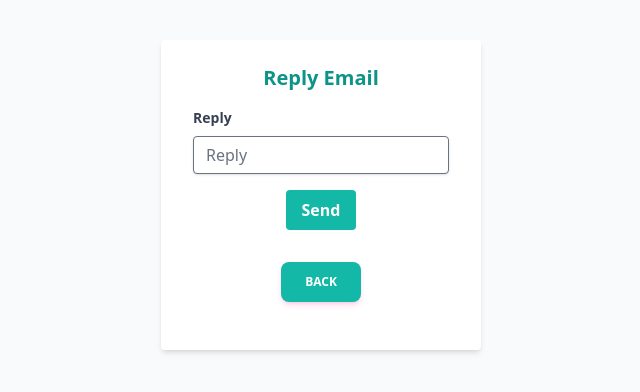
After one commit to Rushikesh8/employee-management, a Django app: page /reply-email/1/1/ in a window 1280 px wide. The commit adds this page. Shown: the top 392 px of the page, without its empty margins (319-959 px from the left). Run offline with Django 4.2, Linux system fonts and the light colour scheme; style sheets or scripts are compiled from the project's sources; some libraries are stand-ins or nearby versions.

Commit message:
add reply

```diff
--- a/employee_management/urls.py
+++ b/employee_management/urls.py
@@ -25,7 +25,10 @@ from employees.views import (employee_registration,
                              logout_view,
                              export_employee,
                              employee_search,
-                             bulk_employee_registation)
+                             bulk_employee_registation,
+                             get_email_via_gmail,
+                             reply_email,
+                             callback)
 
 urlpatterns = [
 
@@ -38,7 +41,10 @@ urlpatterns = [
     path('delete-employee/<str:employee_id>/', delete_employee, name="delete-employee"),
     path('export-employees/', export_employee, name="export-employees"),
     path('search-employees/', employee_search, name="search-employees"),
-    path('bulk-employee-registration/', bulk_employee_registation, name="bulk-employee-registration")
+    path('bulk-employee-registration/', bulk_employee_registation, name="bulk-employee-registration"),
+    path('get-emails/<str:employee_id>/',get_email_via_gmail,name="get-emails"),
+    path('reply-email/<str:email_id>/<str:employee_id>/',reply_email,name="reply-email"),
+    path('callback',callback,name="callback")
 
 
 ] + static(settings.STATIC_URL, document_root=settings.STATIC_ROOT)
--- a/employees/views.py
+++ b/employees/views.py
@@ -4,13 +4,26 @@ from django.http import HttpResponse
 from django.db.models import Q
 import pandas as pd
 import csv
+from google.oauth2 import service_account
+# from googleapiclient.discovery import build
 from django.contrib.auth import login,logout
 from django.shortcuts import render, redirect
 from django.shortcuts import redirect,render
 from accounts.dbapi import get_user,create_user
 from employees.dbapi import create_employee,all_employees,get_employee,filter_employees
 from accounts.dbapi import get_user
-from .helper import update_db_object,get_date_object
+from .helper import update_db_object,get_date_object,create_reply_message
+import os.path
+import re
+import base64
+from email.mime.text import MIMEText
+from email.mime.multipart import MIMEMultipart
+from google.auth.transport.requests import Request
+from google.oauth2.credentials import Credentials
+from google_auth_oauthlib.flow import InstalledAppFlow
+from googleapiclient.discovery import build
+from googleapiclient.errors import HttpError
+
 
 def employee_login(request):
     if request.method != "POST" and request.user.is_anonymous:
@@ -193,3 +206,122 @@ def bulk_employee_registation(request):
 
 
     return render(request, 'bulk_upload.html')
+
+def get_email_via_gmail(request,employee_id):
+    try:
+        employee = get_employee(id=int(employee_id))
+    except ObjectDoesNotExist:
+        return redirect('/get-all-employees/')
+    SCOPES = ['https://www.googleapis.com/auth/gmail.readonly']
+    FILE_NAME="client_secret_445941460366-e7r8modsmln19u8cljheoe4gmhj0orr2.apps.googleusercontent.com.json"
+    # SERVICE_ACCOUNT_FILE_NAME="emplist-392218-6706fd3418ec.json"
+    # credentials = service_account.Credentials.from_service_account_file(f'/Users/rushikeshsakharwade/Downloads/{SERVICE_ACCOUNT_FILE_NAME}', scopes=SCOPES)
+    # service = build('gmail', 'v1', credentials=credentials)
+    # print(service)
+    # results = service.users().messages().list(userId='rushikeshsakharwade@gmail.com', labelIds=['INBOX']).execute()
+    # messages = results.get('messages', [])
+
+    # if not messages:
+    #     print('No messages found.')
+    # else:
+    #     print('Inbox Emails:')
+    # for message in messages:
+    #     msg = service.users().messages().get(userId='rushikeshsakharwade@gmail.com', id=message['id']).execute()
+    #     headers = msg['payload']['headers']
+    #     for header in headers:
+    #         if header['name'] == 'From':
+    #             print(header['value'])
+    # from simplegmail import Gmail
+
+    # gmail = Gmail()
+
+    # # Unread messages in your inbox
+    # messages = gmail.get_unread_inbox()
+
+    # # Starred messages
+    # messages = gmail.get_starred_messages()
+
+    creds = None
+    # The file token.json stores the user's access and refresh tokens, and is
+    # created automatically when the authorization flow completes for the first
+    # time.
+    if os.path.exists('token.json'):
+        creds = Credentials.from_authorized_user_file('token.json', SCOPES)
+    # If there are no (valid) credentials available, let the user log in.
+    if not creds or not creds.valid:
+        if creds and creds.expired and creds.refresh_token:
+            creds.refresh(Request())
+        else:
+            flow = InstalledAppFlow.from_client_secrets_file(
+                f'client_secret.json', SCOPES)
+            creds = flow.run_local_server(port=8080)
+        # Save the credentials for the next run
+        with open('token.json', 'w') as token:
+            token.write(creds.to_json())
+
+    try:
+        service = build('gmail', 'v1', credentials=creds)
+        results = service.users().messages().list(userId='me', labelIds=['INBOX'],maxResults=20).execute()
+        messages = results.get('messages', [])
+        print(messages)
+        emails_list = list()
+        if messages:
+            for message in messages:
+                msg = service.users().messages().get(userId='me', id=message['id']).execute()
+                email_data = {
+                'from': next((header['value'] for header in msg['payload']['headers'] if header['name'] == 'From'), ''),
+                'subject': next((header['value'] for header in msg['payload']['headers'] if header['name'] == 'Subject'), ''),
+                'body': msg['snippet'],
+                'msg_id': message['id']
+                }
+                emails_list.append(email_data)
+
+    except HttpError as error:
+        print(f'An error occurred: {error}')
+
+    return render(request, 'display_email_list.html',context={"emails":emails_list,"employee_id":employee_id})
+
+def reply_email(request,email_id,employee_id):
+    if request.method == "POST":
+        reply_body = request.POST.get('reply',str())
+
+        SCOPES = ['https://www.googleapis.com/auth/gmail.readonly','https://www.googleapis.com/auth/gmail.send']
+
+        creds = None
+        if os.path.exists('token.json'):
+            creds = Credentials.from_authorized_user_file('token.json', SCOPES)
+        if not creds or not creds.valid:
+            if creds and creds.expired and creds.refresh_token:
+                creds.refresh(Request())
+            else:
+                flow = InstalledAppFlow.from_client_secrets_file(
+                    f'client_secret.json', SCOPES)
+                creds = flow.run_local_server(port=8080)
+            with open('token.json', 'w') as token:
+                token.write(creds.to_json())
+
+
+        mime_msg = MIMEMultipart()
+
+        try:
+            service = build('gmail', 'v1', credentials=creds)
+            msg = service.users().messages().get(userId='me', id=email_id).execute()
+            mime_msg['to'] = next((re.findall(r'[\w\.-]+@[\w\.-]+', header['value'])[0] for header in msg['payload']['headers'] if header['name'] == 'From'), '')
+            mime_msg['subject'] = f"Reply - {next((header['value'] for header in msg['payload']['headers'] if header['name'] == 'Subject'), '')}"
+            mime_msg.attach(MIMEText(reply_body))
+            raw_message = base64.urlsafe_b64encode(mime_msg.as_bytes()).decode('utf-8')
+
+            service.users().messages().send(userId='me', body={'raw':raw_message}).execute()
+
+        except HttpError as error:
+            messages.error("Something went wrong !")
+            print(f'An error occurred: {error}')
+            return render(request,"reply.html",context={"email_id":email_id,"employee_id":employee_id})
+
+
+        return redirect('get-emails', employee_id=employee_id)
+
+    return render(request,"reply.html",context={"email_id":email_id,"employee_id":employee_id})
+
+def callback(request):
+    print(request)
--- a/templates/home_page.html
+++ b/templates/home_page.html
@@ -94,12 +94,15 @@
                             </span>
                         {% endif %}
                       </td>
-                      <td class="px-6 py-4 whitespace-nowrap">{{ employee.user.email }}</td>
+                      <td class="px-6 py-4 whitespace-nowrap cursor-pointer">{{ employee.user.email }}</td>
                       <td class="px-6 py-4 whitespace-nowrap">
 
                         <!-- <a href=""><i class="material-symbols-outlined"></i></a> -->
                         <a href="{% url 'edit-employee' employee.id %}"><span class="material-symbols-outlined cursor-pointer">edit</span></a>
                         <a href="{% url 'delete-employee' employee.id %}"><span class="material-symbols-outlined cursor-pointer">delete</span></a>
+                        <a href="{% url 'get-emails' employee.id %}"><span class="material-symbols-outlined cursor-pointer">
+                          mail
+                          </span></a>
                         <!-- <a href=""><i class="fas fa-trash text-red-600 hover:text-red-900 ml-3"></i></a> -->
                       </td>
                     </tr>
--- /dev/null
+++ b/templates/reply.html
@@ -0,0 +1,65 @@
+{% load static tailwind_tags %}
+<!DOCTYPE html>
+<html lang="en">
+	<head>
+    <title>Django Tailwind</title>
+		<meta charset="UTF-8">
+		<meta name="viewport" content="width=device-width, initial-scale=1.0">
+		<meta http-equiv="X-UA-Compatible" content="ie=edge">
+		{% tailwind_css %}
+	</head>
+
+	<body class="bg-gray-50 font-sans leading-normal tracking-normal">
+    {% if messages %}
+    {% for message in messages %}
+
+    {% if message.tags == 'error' %}
+    <div class="bg-red-100 border-t-4 border-red-500 rounded-b text-red-900 px-4 py-3 shadow-md" role="alert">
+        <div>
+            <p class="font-bold text-center">{{message}}</p>
+
+        </div>
+      </div>
+    {% else %}
+    <div class="bg-teal-100 border-t-4 border-teal-500 rounded-b text-teal-900 px-4 py-3 shadow-md" role="alert">
+        <div>
+            <p class="font-bold text-center">{{message}}</p>
+            <!-- <p class="text-sm">Make sure you know how these changes affect you.</p> -->
+        </div>
+      </div>
+    {% endif %}
+
+    {% endfor %}
+
+    {% endif %}
+
+        <div class="w-full max-w-xs mx-auto my-10">
+            <form method="POST" enctype="multipart/form-data">
+            <div class="bg-white shadow-md rounded px-8 pt-6 pb-8 mb-4">
+                {% csrf_token %}
+                <h4 class="text-xl mb-4 font-bold text-teal-600 text-center">Reply Email</h2>
+                <label for="area" class="block text-gray-700 text-sm font-bold mb-2">Reply</label>
+                <input type="text" name="reply" placeholder="Reply" id="area" class="shadow appearance-none border rounded w-full py-2 px-3 text-gray-700 leading-tight focus:outline-none focus:shadow-outline" required>
+
+                <div class="flex items-center justify-center my-4">
+                    <button class="bg-teal-500 hover:bg-teal-700 text-white font-bold py-2 px-4 rounded focus:outline-none focus:shadow-outline" type="submit">Send</button>
+                </div>
+
+            </form>
+            <div class="flex justify-center items-center">
+                <a href="{% url 'get-emails' employee_id %}" class="block">
+                    <button
+                        class="select-none rounded-lg bg-teal-500 py-3 px-6 text-center align-middle font-sans text-xs font-bold uppercase text-white shadow-md shadow-pink-500/20 transition-all hover:shadow-lg hover:shadow-teal-500/40 focus:opacity-[0.85] focus:shadow-none active:opacity-[0.85] active:shadow-none disabled:pointer-events-none disabled:opacity-50 disabled:shadow-none my-4"
+                        type="button"
+                        data-ripple-light="true"
+                        >
+                        Back
+                    </button>
+                    </a>
+
+            </div>
+            </div>
+
+          </div>
+	</body>
+</html>
```
Also changed, not shown: employees/helper.py (+9 -0 lines), templates/display_email_list.html (added, +85 -0 lines), templates/js_code.html (added, +14 -0 lines).
